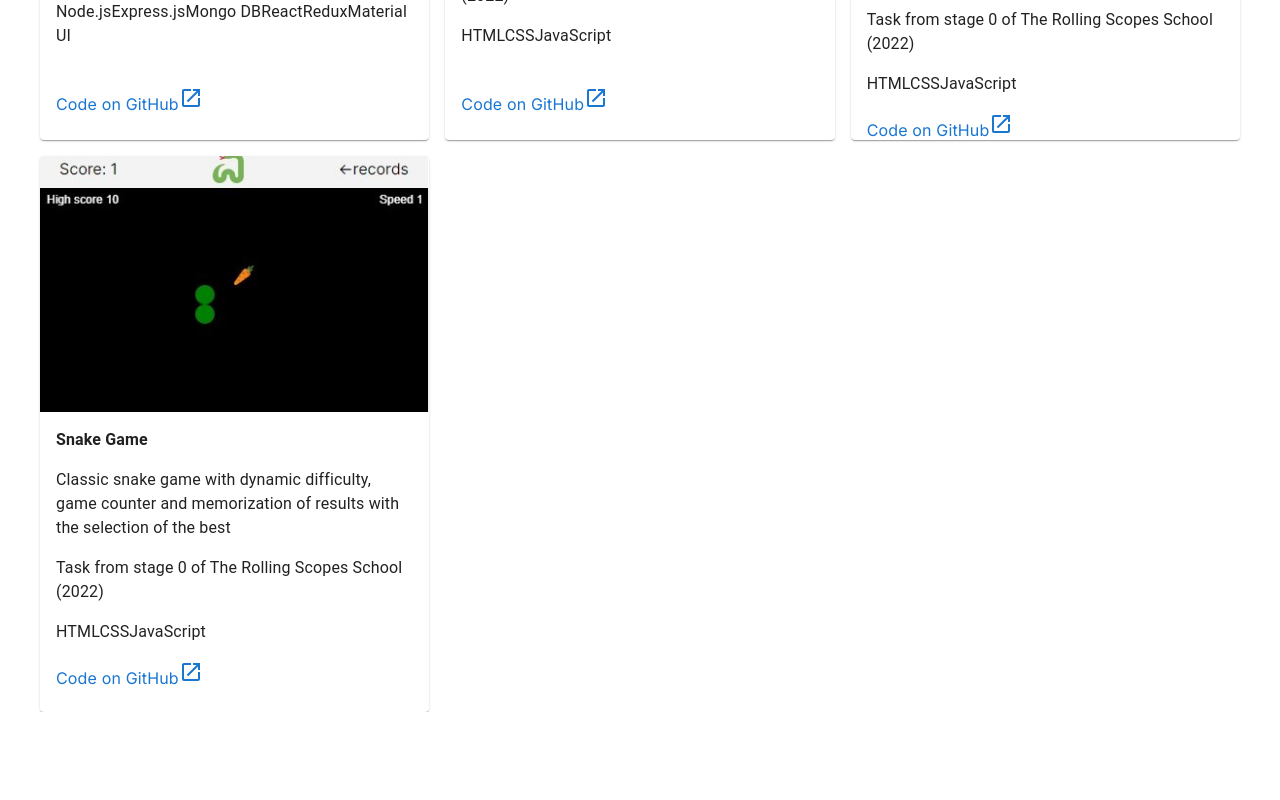
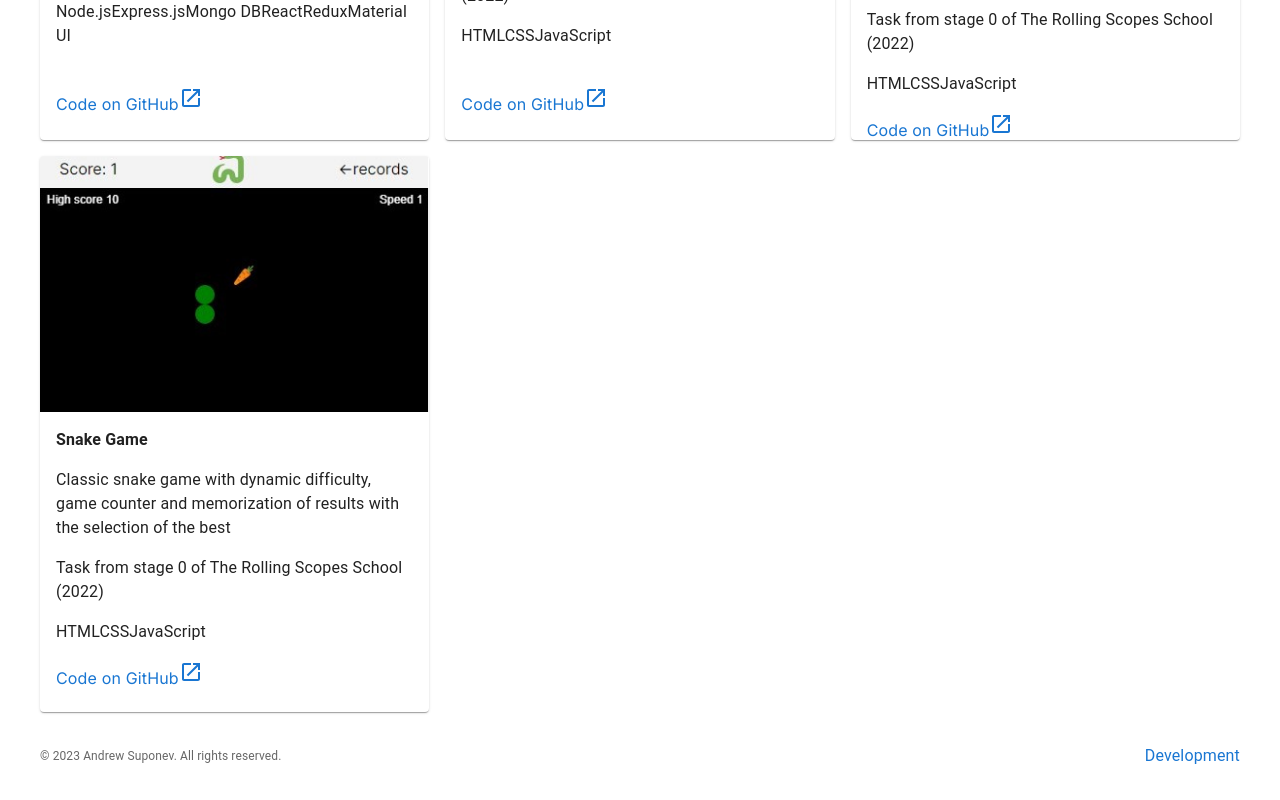
Before and after one commit to asuponev/asuponev.github.io, a React (Create React App) app: page / in a window 1280 px wide. Shown: the part 2264-3064 px from the top of the page. Before the commit the page ends 2976 px from the top, so only its background shows below. Built offline with nearby package versions, Linux system fonts and the light colour scheme.

Commit message:
feat: add footer

```diff
--- a/src/App.js
+++ b/src/App.js
@@ -2,6 +2,7 @@ import CssBaseline from '@mui/material/CssBaseline';
 
 import Header from './components/header/header';
 import Sections from './sections/sections';
+import Footer from './components/footer/footer';
 
 const App = () => {
   return (
@@ -9,6 +10,7 @@ const App = () => {
       <CssBaseline />
       <Header />
       <Sections />
+      <Footer />
     </>
   );
 }
--- /dev/null
+++ b/src/components/footer/footer.js
@@ -0,0 +1,24 @@
+import React from 'react';
+import { Box, Stack, Typography, Link } from '@mui/material';
+
+const Footer = () => {
+  return (
+    <Box component="footer">
+      <Box className="container">
+        <Stack direction="row" py={4} alignItems="center" justifyContent="space-between">
+          <Typography color="text.secondary" fontSize={12} fontWeight={400} noWrap>
+            © 2023 Andrew Suponev. All rights reserved.
+          </Typography>
+          <Typography>
+            <Link href="https://github.com/elsuppo" underline="hover">
+              Development
+            </Link>
+          </Typography>
+        </Stack>
+
+      </Box>
+    </Box>
+  );
+}
+
+export default Footer;
```
